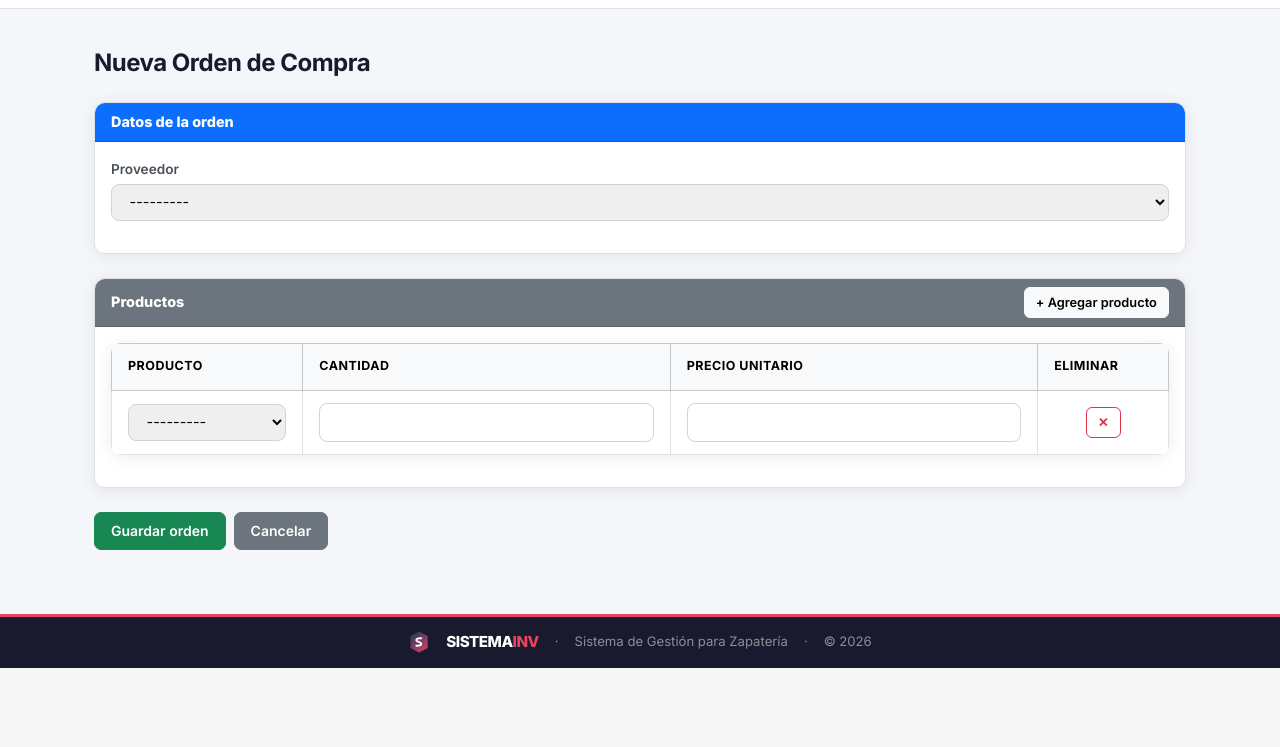
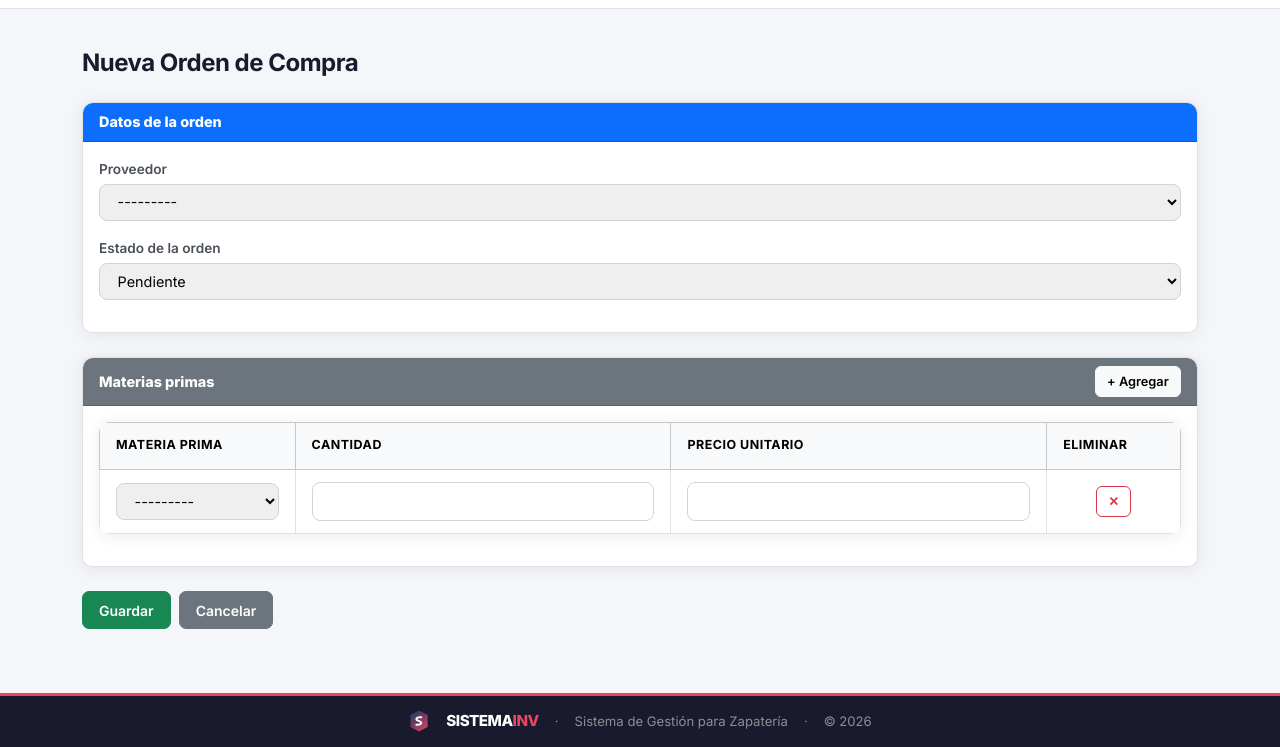
Before and after one commit to Fabian-Ortega10/SISTEMAINV, a Django app: page /compras/nuevo/ in a window 1280 px wide. Shown: the part 142-889 px from the top of the page. Before the commit the page ends 810 px from the top, so only its background shows below. Run offline with Django 5.2, Linux system fonts and the light colour scheme; the visitor is signed in with stand-in values (Sample User, id 1); data that the repository does not hold is empty.

Commit message:
Mejora del estado de compra

```diff
--- a/backend/compras/templates/compras/ordencompra_form.html
+++ b/backend/compras/templates/compras/ordencompra_form.html
@@ -5,19 +5,28 @@
 {% block breadcrumbs %}
 <li class="breadcrumb-item"><a href="/">Inicio</a></li>
 <li class="breadcrumb-item"><a href="{% url 'compras:ordencompra_list' %}">Compras</a></li>
-<li class="breadcrumb-item active" aria-current="page">
+<li class="breadcrumb-item active">
     {% if object %}Editar Orden #{{ object.id }}{% else %}Nueva Orden de Compra{% endif %}
 </li>
 {% endblock %}
 
 {% block content %}
-<div class="container">
 <h2 class="mb-4">{% if object %}Editar Orden #{{ object.id }}{% else %}Nueva Orden de Compra{% endif %}</h2>
+
+{% if object and object.es_recibida %}
+<div class="alert alert-success">
+    ✅ Esta orden ya fue <strong>RECIBIDA</strong> — el stock fue actualizado al momento de recibirla.
+    Solo puedes cambiar el estado (ej. cancelar) o editar datos generales.
+</div>
+{% elif object and object.es_cancelada %}
+<div class="alert alert-danger">
+    ❌ Esta orden está <strong>CANCELADA</strong>.
+</div>
+{% endif %}
 
 <form method="post" id="orden-form">
     {% csrf_token %}
 
-        {# Datos de la orden #}
     <div class="card mb-4">
         <div class="card-header bg-primary text-white">
             <strong>Datos de la orden</strong>
@@ -35,19 +44,18 @@
         </div>
     </div>
 
-        {# Líneas de detalle #}
+    {% if not object or object.estado == "PENDIENTE" %}
     <div class="card mb-4">
         <div class="card-header bg-secondary text-white d-flex justify-content-between align-items-center">
-                <strong>Productos</strong>
-                <button type="button" class="btn btn-sm btn-light" id="agregar-linea">+ Agregar producto</button>
+            <strong>Materias primas</strong>
+            <button type="button" class="btn btn-sm btn-light" id="agregar-linea">+ Agregar</button>
         </div>
         <div class="card-body">
             {{ detalle_formset.management_form }}
-
             <table class="table table-bordered" id="tabla-detalles">
                 <thead class="table-light">
                     <tr>
-                            <th>Producto</th>
+                        <th>Materia prima</th>
                         <th>Cantidad</th>
                         <th>Precio unitario</th>
                         <th>Eliminar</th>
@@ -78,20 +86,20 @@
             </table>
         </div>
     </div>
+    {% endif %}
 
     <div class="d-flex gap-2">
-            <button type="submit" class="btn btn-success">Guardar orden</button>
+        <button type="submit" class="btn btn-success">Guardar</button>
         <a href="{% url 'compras:ordencompra_list' %}" class="btn btn-secondary">Cancelar</a>
     </div>
 </form>
-</div>
 
-{# Script para agregar filas dinámicamente #}
 <script>
     const addBtn = document.getElementById('agregar-linea');
     const formsetBody = document.getElementById('formset-body');
     const totalForms = document.getElementById('id_detalles-TOTAL_FORMS');
 
+    if (addBtn) {
         addBtn.addEventListener('click', function () {
             const formCount = parseInt(totalForms.value);
             const rows = formsetBody.querySelectorAll('.formset-row');
@@ -128,5 +136,6 @@
                 totalForms.value = parseInt(totalForms.value) - 1;
             });
         });
+    }
 </script>
 {% endblock %}
--- a/backend/compras/views.py
+++ b/backend/compras/views.py
@@ -10,7 +10,13 @@ from django.shortcuts import redirect
 
 from .models import OrdenCompra, DetalleCompra, Proveedor
 from inventario.models import Producto
+from core.services.inventario import (
+    procesar_detalle_compra,
+    revertir_detalle_compra,
+    StockInsuficienteError,
+)
 
+# Formset — solo materias primas (mejora 2 acumulada)
 DetalleCompraFormSet = inlineformset_factory(
     OrdenCompra,
     DetalleCompra,
@@ -19,9 +25,17 @@ DetalleCompraFormSet = inlineformset_factory(
     can_delete=True,
 )
 
+def _filtrar_formset_materias(formset):
+    """Restringe el campo producto a solo materias primas."""
+    qs = Producto.objects.filter(
+        tipo=Producto.TipoProducto.MATERIA_PRIMA
+    ).order_by("nombre")
+    for form in formset.forms:
+        form.fields["producto"].queryset = qs
+        form.fields["producto"].label = "Materia prima"
 
-# ── Orden de Compra ────────────────────────────────────────────────────────────
 
+# ── Lista ─────────────────────────────────────────────────────────────────────
 class OrdenCompraListView(LoginRequiredMixin, PermissionRequiredMixin, ListView):
     model = OrdenCompra
     template_name = "compras/ordencompra_list.html"
@@ -30,12 +44,16 @@ class OrdenCompraListView(LoginRequiredMixin, PermissionRequiredMixin, ListView)
     context_object_name = "ordenes"
 
     def get_queryset(self):
-        return OrdenCompra.objects.select_related("proveedor").prefetch_related("detalles__producto")
+        return OrdenCompra.objects.select_related("proveedor").prefetch_related(
+            "detalles__producto"
+        )
 
 
+# ── Crear ─────────────────────────────────────────────────────────────────────
 class OrdenCompraCreateView(LoginRequiredMixin, PermissionRequiredMixin, CreateView):
     model = OrdenCompra
-    fields = ["proveedor"]
+    # estado incluido: el usuario puede elegir, pero por defecto es PENDIENTE
+    fields = ["proveedor", "estado"]
     template_name = "compras/ordencompra_form.html"
     success_url = reverse_lazy("compras:ordencompra_list")
     permission_required = "compras.add_ordencompra"
@@ -44,32 +62,52 @@ class OrdenCompraCreateView(LoginRequiredMixin, PermissionRequiredMixin, CreateV
     def get_context_data(self, **kwargs):
         context = super().get_context_data(**kwargs)
         if self.request.POST:
-            context["detalle_formset"] = DetalleCompraFormSet(self.request.POST)
+            fs = DetalleCompraFormSet(self.request.POST)
         else:
-            context["detalle_formset"] = DetalleCompraFormSet()
+            fs = DetalleCompraFormSet()
+        _filtrar_formset_materias(fs)
+        context["detalle_formset"] = fs
         return context
 
     def form_valid(self, form):
         context = self.get_context_data()
         detalle_formset = context["detalle_formset"]
-        if detalle_formset.is_valid():
-            self.object = form.save()
-            detalle_formset.instance = self.object
-            detalle_formset.save()
-            messages.success(self.request, "Orden de compra registrada correctamente.")
-            return redirect(self.success_url)
-        else:
+
+        if not detalle_formset.is_valid():
             messages.error(self.request, "Revisa los productos ingresados.")
             return self.render_to_response(self.get_context_data(form=form))
 
+        self.object = form.save()
+        detalle_formset.instance = self.object
+
+        # Si se crea directamente en estado RECIBIDA, procesar stock
+        if self.object.es_recibida:
+            try:
+                for detalle_form in detalle_formset:
+                    if detalle_form.cleaned_data and not detalle_form.cleaned_data.get("DELETE"):
+                        detalle = detalle_form.save()
+                        procesar_detalle_compra(detalle)
+            except StockInsuficienteError as e:
+                messages.error(self.request, f"Error al actualizar stock: {e}")
+                return redirect(self.success_url)
+        else:
+            detalle_formset.save()
+
+        messages.success(
+            self.request,
+            f"Orden de compra registrada como {self.object.get_estado_display()}."
+        )
+        return redirect(self.success_url)
+
     def form_invalid(self, form):
-        messages.error(self.request, "Error al registrar la orden de compra. Verifique los datos.")
+        messages.error(self.request, "Error al registrar la orden. Verifique los datos.")
         return super().form_invalid(form)
 
 
+# ── Editar / Transición de estado ─────────────────────────────────────────────
 class OrdenCompraUpdateView(LoginRequiredMixin, PermissionRequiredMixin, UpdateView):
     model = OrdenCompra
-    fields = ["proveedor"]
+    fields = ["proveedor", "estado"]
     template_name = "compras/ordencompra_form.html"
     success_url = reverse_lazy("compras:ordencompra_list")
     permission_required = "compras.change_ordencompra"
@@ -78,31 +116,90 @@ class OrdenCompraUpdateView(LoginRequiredMixin, PermissionRequiredMixin, UpdateV
     def get_context_data(self, **kwargs):
         context = super().get_context_data(**kwargs)
         if self.request.POST:
-            context["detalle_formset"] = DetalleCompraFormSet(
-                self.request.POST, instance=self.object
-            )
+            fs = DetalleCompraFormSet(self.request.POST, instance=self.object)
         else:
-            context["detalle_formset"] = DetalleCompraFormSet(instance=self.object)
+            fs = DetalleCompraFormSet(instance=self.object)
+        _filtrar_formset_materias(fs)
+        context["detalle_formset"] = fs
         return context
 
     def form_valid(self, form):
         context = self.get_context_data()
         detalle_formset = context["detalle_formset"]
-        if detalle_formset.is_valid():
-            self.object = form.save()
-            detalle_formset.instance = self.object
-            detalle_formset.save()
-            messages.success(self.request, "Orden de compra actualizada correctamente.")
-            return redirect(self.success_url)
-        else:
+
+        if not detalle_formset.is_valid():
             messages.error(self.request, "Revisa los productos ingresados.")
             return self.render_to_response(self.get_context_data(form=form))
 
+        # Leer estado ANTES de guardar el form
+        estado_anterior = OrdenCompra.objects.values_list(
+            "estado", flat=True
+        ).get(pk=self.object.pk)
+
+        self.object = form.save()
+        nuevo_estado = self.object.estado
+
+        # ── Transición PENDIENTE → RECIBIDA ──────────────────────────────────
+        # Solo en este momento se actualiza el stock (igual que producción)
+        if estado_anterior == "PENDIENTE" and nuevo_estado == "RECIBIDA":
+            detalle_formset.save()
+            try:
+                for detalle in self.object.detalles.all():
+                    procesar_detalle_compra(detalle)
+            except StockInsuficienteError as e:
+                # Revertir estado a PENDIENTE si algo falla
+                self.object.estado = "PENDIENTE"
+                self.object.save(update_fields=["estado"])
+                messages.error(
+                    self.request,
+                    f"No se pudo marcar como recibida: {e}"
+                )
+                return redirect(self.success_url)
+
+            messages.success(
+                self.request,
+                "Orden marcada como RECIBIDA — stock actualizado correctamente."
+            )
+
+        # ── Transición PENDIENTE / RECIBIDA → CANCELADA ───────────────────────
+        elif nuevo_estado == "CANCELADA" and estado_anterior == "RECIBIDA":
+            # Si estaba recibida y se cancela, revertir el stock
+            detalle_formset.save()
+            for detalle in self.object.detalles.all():
+                revertir_detalle_compra(detalle)
+            messages.warning(
+                self.request,
+                "Orden CANCELADA — el stock ha sido revertido."
+            )
+
+        elif nuevo_estado == "CANCELADA" and estado_anterior == "PENDIENTE":
+            detalle_formset.save()
+            messages.warning(
+                self.request,
+                "Orden CANCELADA — no afectó el stock (estaba pendiente)."
+            )
+
+        # ── Sin cambio de estado ──────────────────────────────────────────────
+        else:
+            # Bloquear edición de detalles si ya fue recibida o cancelada
+            if estado_anterior in ("RECIBIDA", "CANCELADA"):
+                messages.warning(
+                    self.request,
+                    f"La orden está {self.object.get_estado_display()} "
+                    "y no puede modificar los productos."
+                )
+            else:
+                detalle_formset.save()
+                messages.success(self.request, "Orden de compra actualizada correctamente.")
+
+        return redirect(self.success_url)
+
     def form_invalid(self, form):
-        messages.error(self.request, "Error al actualizar la orden de compra. Verifique los datos.")
+        messages.error(self.request, "Error al actualizar la orden. Verifique los datos.")
         return super().form_invalid(form)
 
 
+# ── Eliminar ─────────────────────────────────────────────────────────────────
 class OrdenCompraDeleteView(LoginRequiredMixin, PermissionRequiredMixin, DeleteView):
     model = OrdenCompra
     template_name = "compras/ordencompra_confirm_delete.html"
@@ -111,12 +208,18 @@ class OrdenCompraDeleteView(LoginRequiredMixin, PermissionRequiredMixin, DeleteV
     raise_exception = True
 
     def form_valid(self, form):
+        orden = self.get_object()
+        if orden.es_recibida:
+            messages.error(
+                self.request,
+                "No se puede eliminar una orden ya RECIBIDA — afectaría el stock registrado."
+            )
+            return redirect(self.success_url)
         messages.success(self.request, "Orden de compra eliminada correctamente.")
         return super().form_valid(form)
 
 
-# ── Detalle de Compra ──────────────────────────────────────────────────────────
-
+# ── Detalle de Compra ─────────────────────────────────────────────────────────
 class DetalleCompraListView(LoginRequiredMixin, PermissionRequiredMixin, ListView):
     model = DetalleCompra
     template_name = "compras/detallecompra_list.html"
@@ -125,8 +228,7 @@ class DetalleCompraListView(LoginRequiredMixin, PermissionRequiredMixin, ListVie
     context_object_name = "detalles"
 
 
-# ── Proveedor ──────────────────────────────────────────────────────────────────
-
+# ── Proveedor ─────────────────────────────────────────────────────────────────
 class ProveedorListView(LoginRequiredMixin, PermissionRequiredMixin, ListView):
     model = Proveedor
     template_name = "compras/proveedor_list.html"
@@ -181,19 +283,20 @@ class ProveedorDeleteView(LoginRequiredMixin, PermissionRequiredMixin, DeleteVie
         return super().form_valid(form)
 
 
-# ── Exportación CSV ────────────────────────────────────────────────────────────
-
+# ── Exportación CSV ───────────────────────────────────────────────────────────
 @login_required
 @permission_required('compras.view_ordencompra', raise_exception=True)
 def exportar_compras_csv(request):
     response = HttpResponse(content_type='text/csv; charset=utf-8')
     response['Content-Disposition'] = 'attachment; filename="compras.csv"'
-    response.write('\ufeff')  # BOM para Excel en Windows
+    response.write('\ufeff')
 
     writer = csv.writer(response)
-    writer.writerow(['ID', 'Proveedor', 'Fecha', 'Productos', 'Total'])
+    writer.writerow(['ID', 'Proveedor', 'Fecha', 'Estado', 'Productos', 'Total'])
 
-    for orden in OrdenCompra.objects.select_related('proveedor').prefetch_related('detalles__producto').order_by('-fecha'):
+    for orden in OrdenCompra.objects.select_related('proveedor').prefetch_related(
+        'detalles__producto'
+    ).order_by('-fecha'):
         productos = ' | '.join(
             f"{d.cantidad}x {d.producto.nombre}" for d in orden.detalles.all()
         )
@@ -201,6 +304,7 @@ def exportar_compras_csv(request):
             orden.id,
             orden.proveedor.nombre,
             orden.fecha,
+            orden.get_estado_display(),
             productos,
             orden.get_total(),
         ])
```
Also changed, not shown: backend/compras/models.py (+33 -4 lines), backend/compras/templates/compras/ordencompra_list.html (+21 -7 lines), backend/compras/migrations/0004_ordencompra_estado.py (added). Lines whose indentation alone changed are shown as unchanged.
